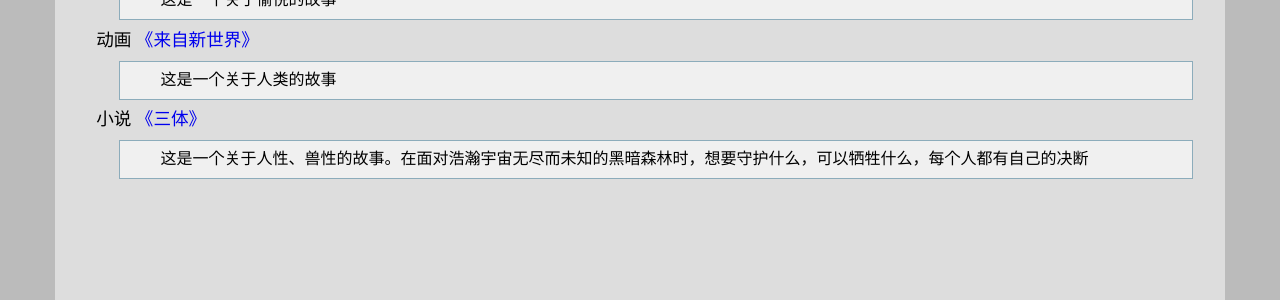
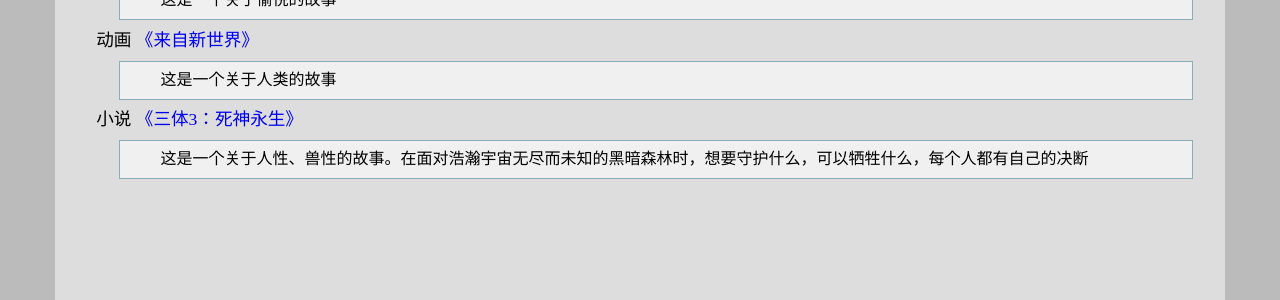
Before and after one commit to leiqin/leiqin.github.io, a Jekyll site: the page built from shoucang/value.markdown, in a window 1280 px wide. Shown: the part 315-615 px from the top of the page. Built offline with Jekyll 4.4.1, drawn with Linux system fonts in a browser that asks for light colours; comment, search, counter and statistics services are not loaded.

Commit message:
_ 小修改

```diff
--- a/shoucang/value.markdown
+++ b/shoucang/value.markdown
@@ -9,5 +9,5 @@ title: 毁三观作品
 动画 [《来自新世界》](http://movie.douban.com/subject/10527275/)
 :	这是一个关于人类的故事
 
-小说 [《三体》](http://book.douban.com/subject/5363767/)
+小说 [《三体3：死神永生》](http://book.douban.com/subject/5363767/)
 :	这是一个关于人性、兽性的故事。在面对浩瀚宇宙无尽而未知的黑暗森林时，想要守护什么，可以牺牲什么，每个人都有自己的决断
```
